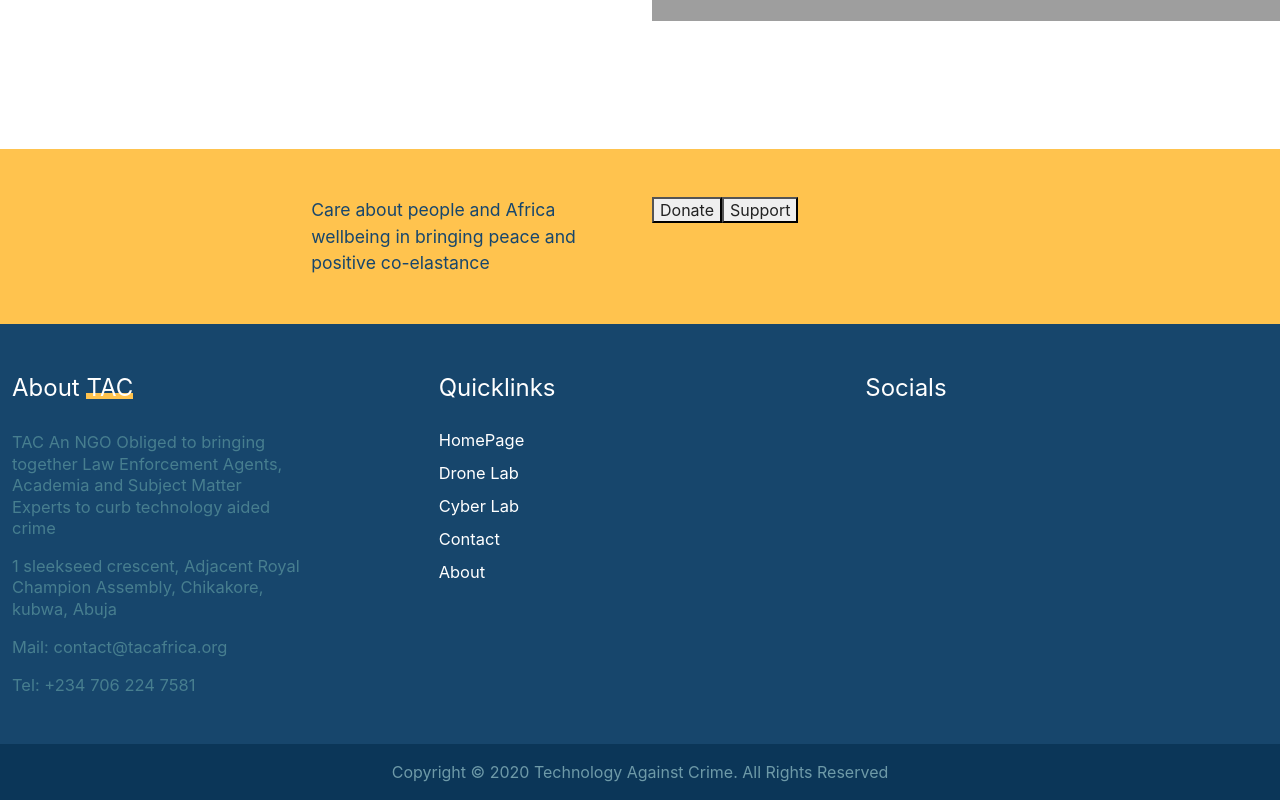
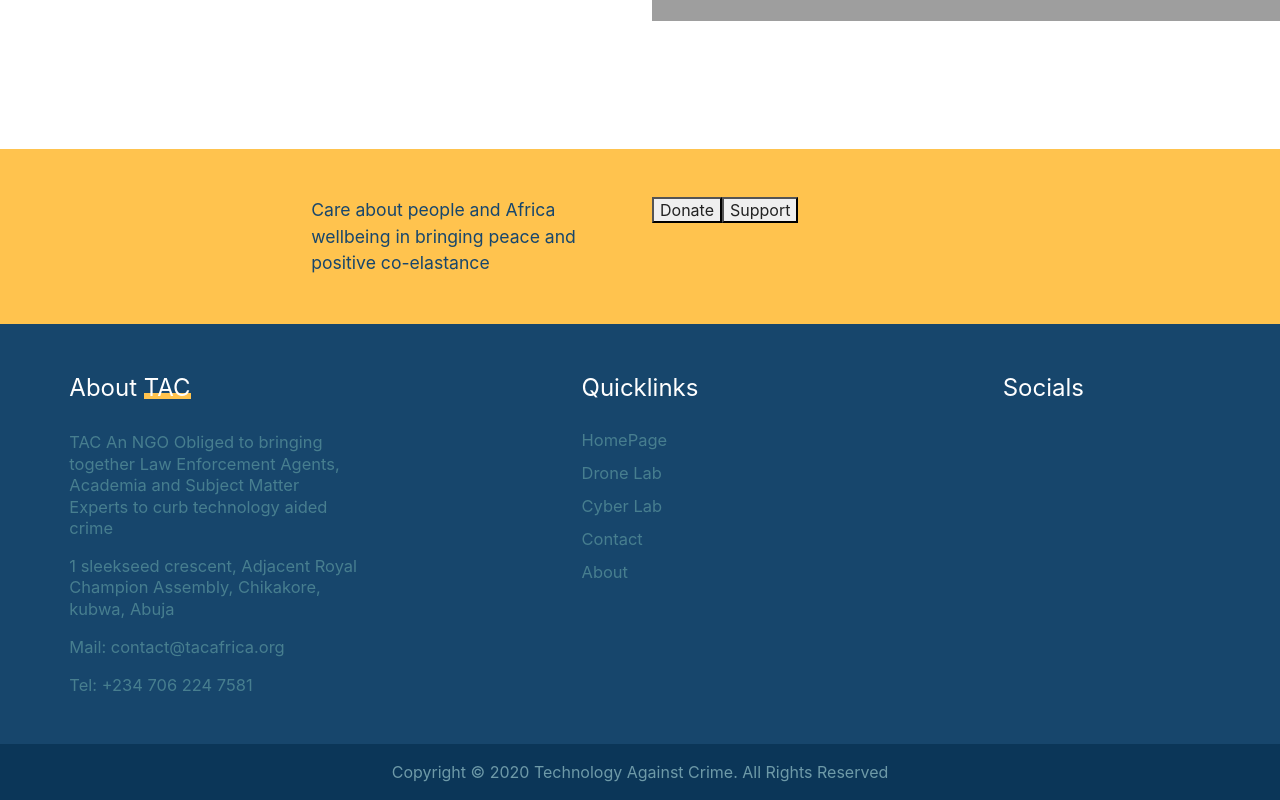
Before and after one commit to Ekaji/tac-africa-website, a Next.js app: page / in a window 1280 px wide. Shown: the part 2105-2905 px from the top of the page. Built offline with nearby package versions, Linux system fonts and the light colour scheme; grey boxes are pictures that could not be loaded.

Commit message:
update: updated styles for footer

```diff
--- a/styles/layout/footer.module.scss
+++ b/styles/layout/footer.module.scss
@@ -75,6 +75,7 @@
     &__quicklinks {
         ul {
             font-size: 1.03rem;
+            color: $lightest-blue;
 
             li {
                 margin-top: 1em;
@@ -101,5 +102,6 @@
 }
 
 .footer_justify {
+    display: flex;
     justify-content: center !important;
 }
```
